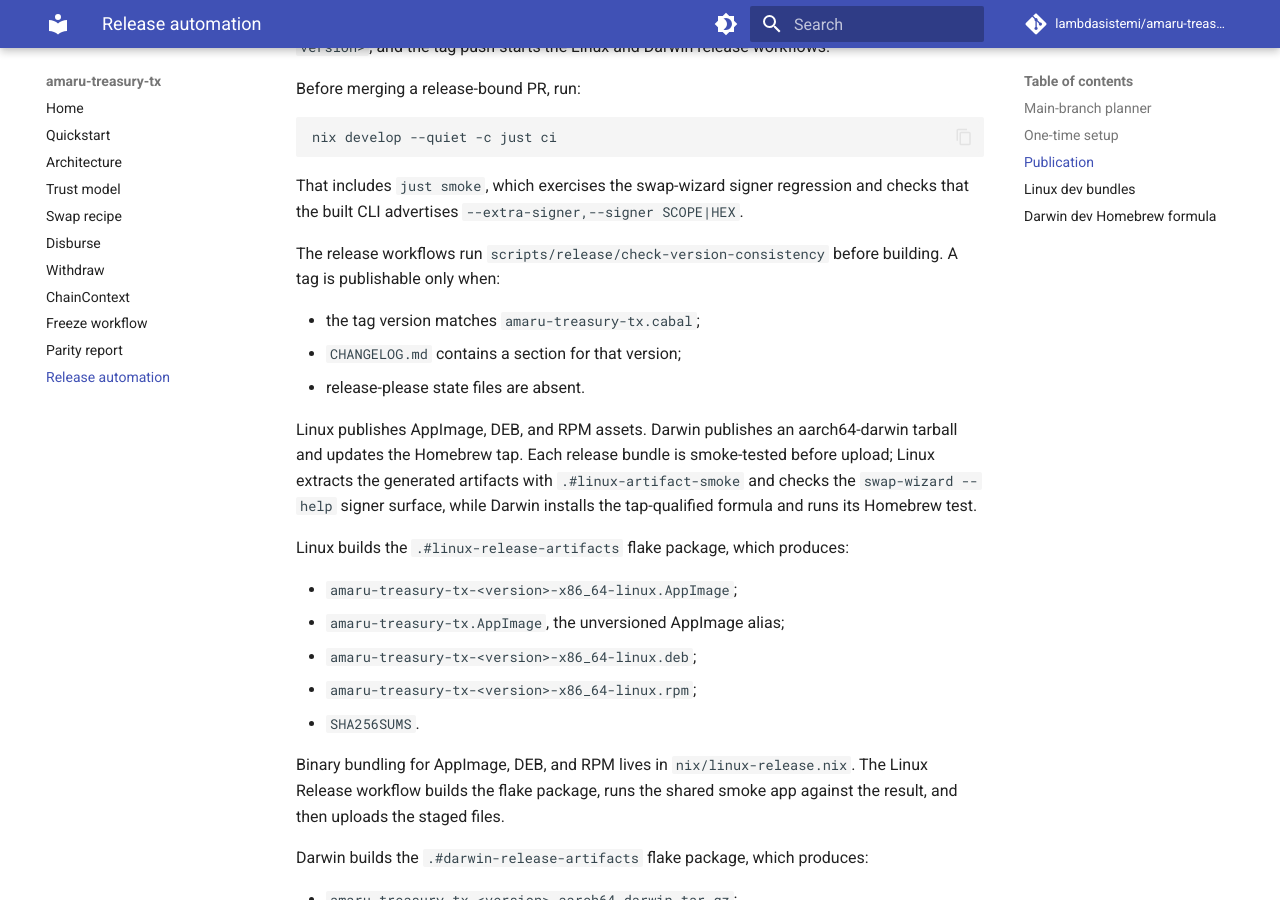
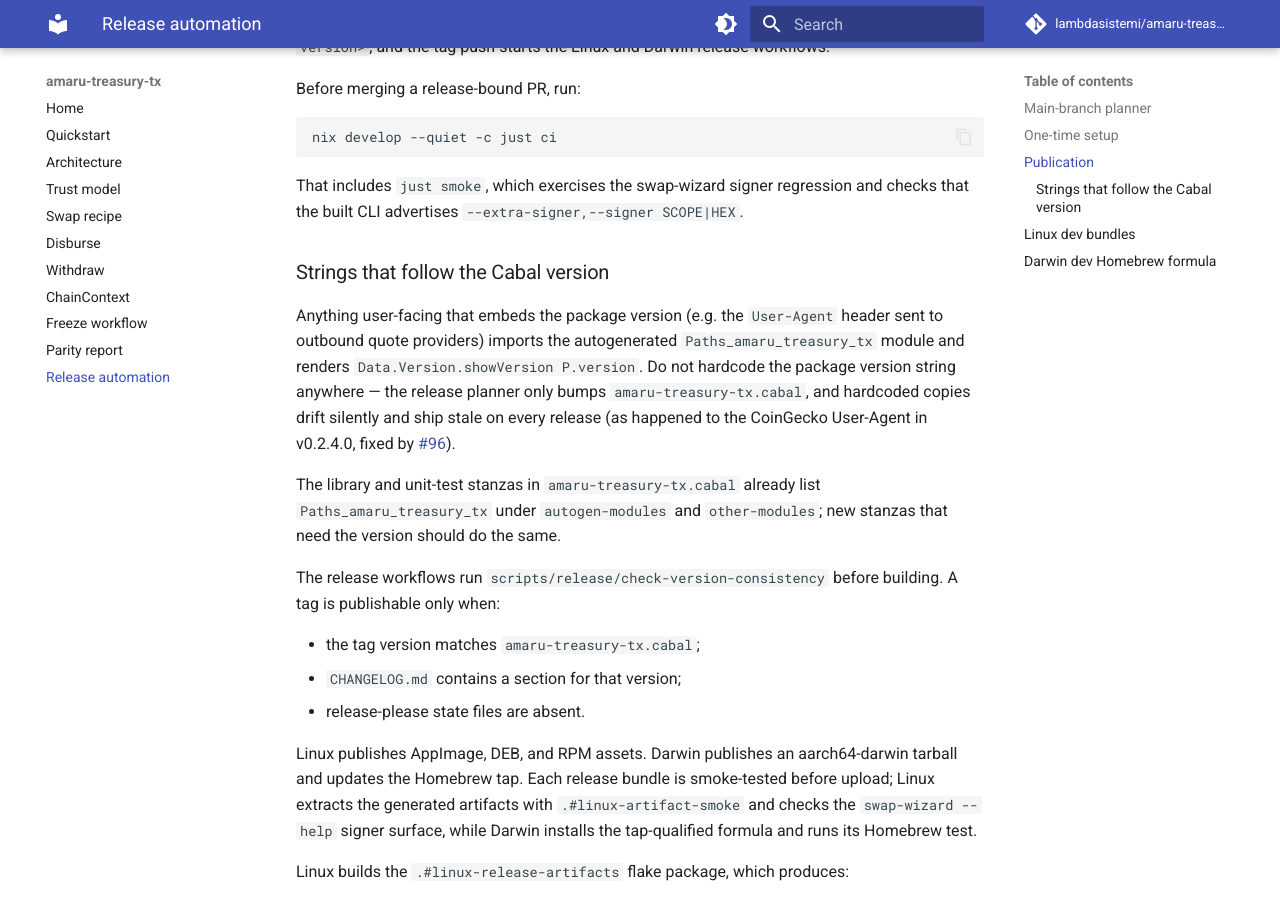
Before and after one commit to lambdasistemi/amaru-treasury-tx, an MkDocs documentation site: the page built from docs/release.md, in a window 1280 px wide and 900 px high, scrolled down 1684 px. Built offline with MkDocs 1.6.1 and Material for MkDocs 9.7.7, drawn with Linux system fonts in a browser that asks for light colours; comment, search, counter and statistics services are not loaded.

Commit message:
docs(094): document the cabal-version-tracks-strings rule
Recap the fix and add a maintainer-facing rule in docs/release.md so
future hardcoded version strings get caught at review time instead of
shipping stale.

```diff
--- a/docs/release.md
+++ b/docs/release.md
@@ -79,6 +79,21 @@ nix develop --quiet -c just ci
 That includes `just smoke`, which exercises the swap-wizard signer
 regression and checks that the built CLI advertises
 `--extra-signer,--signer SCOPE|HEX`.
+
+### Strings that follow the Cabal version
+
+Anything user-facing that embeds the package version (e.g. the
+`User-Agent` header sent to outbound quote providers) imports the
+autogenerated `Paths_amaru_treasury_tx` module and renders
+`Data.Version.showVersion P.version`. Do not hardcode the package
+version string anywhere — the release planner only bumps
+`amaru-treasury-tx.cabal`, and hardcoded copies drift silently and
+ship stale on every release (as happened to the CoinGecko User-Agent
+in v0.2.4.0, fixed by [#96](https://github.com/lambdasistemi/amaru-treasury-tx/pull/96)).
+
+The library and unit-test stanzas in `amaru-treasury-tx.cabal` already
+list `Paths_amaru_treasury_tx` under `autogen-modules` and
+`other-modules`; new stanzas that need the version should do the same.
 
 The release workflows run `scripts/release/check-version-consistency`
 before building. A tag is publishable only when:
```
